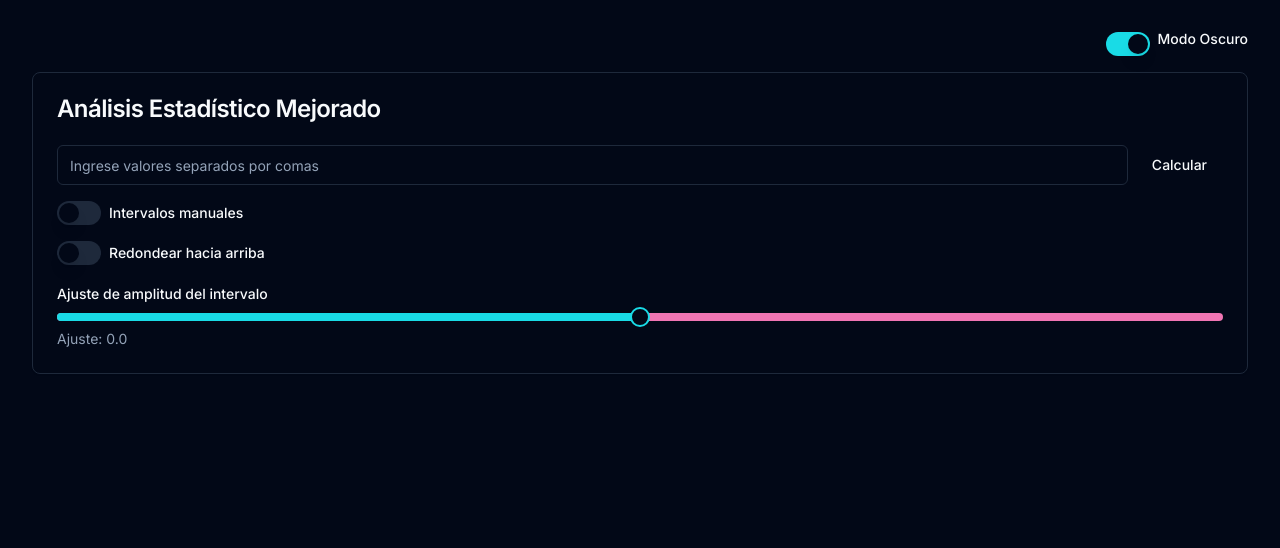
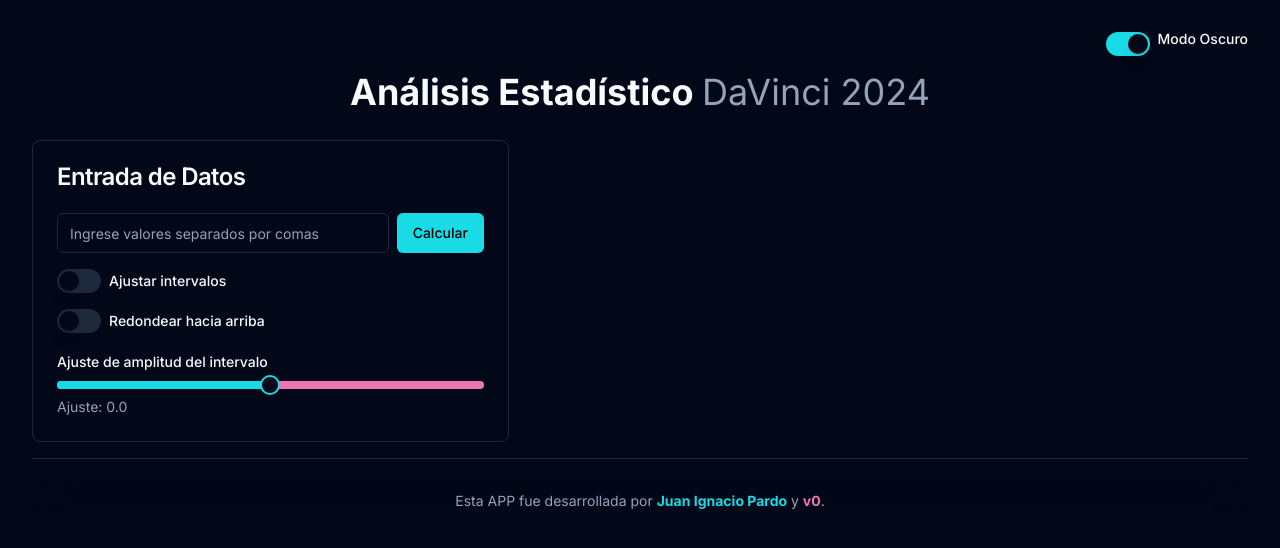
Before and after one commit to JuaniPardo/histograma, a Next.js app: page / in a window 1280 px wide. Shown: the top 548 px of the page. Built offline with nearby package versions, Linux system fonts and the light colour scheme.

Commit message:
Chore: Mas Ajuste de colores

```diff
--- a/app/analisis-estadistico.tsx
+++ b/app/analisis-estadistico.tsx
@@ -1,15 +1,15 @@
 "use client"
 
-import { useState, useEffect } from 'react'
-import { Button } from "@/components/ui/button"
-import { Input } from "@/components/ui/input"
-import { Table, TableBody, TableCell, TableHead, TableHeader, TableRow } from "@/components/ui/table"
-import { Card, CardContent, CardHeader, CardTitle } from "@/components/ui/card"
-import { Slider } from "@/components/ui/slider"
-import { Switch } from "@/components/ui/switch"
-import { Label } from "@/components/ui/label"
-import { BarChart, Bar, XAxis, YAxis, Tooltip, ResponsiveContainer, Line, ComposedChart } from 'recharts'
-import { useTheme } from "next-themes"
+import {useState, useEffect} from 'react'
+import {Button} from "@/components/ui/button"
+import {Input} from "@/components/ui/input"
+import {Table, TableBody, TableCell, TableHead, TableHeader, TableRow} from "@/components/ui/table"
+import {Card, CardContent, CardHeader, CardTitle} from "@/components/ui/card"
+import {Slider} from "@/components/ui/slider"
+import {Switch} from "@/components/ui/switch"
+import {Label} from "@/components/ui/label"
+import {Bar, XAxis, YAxis, Tooltip, ResponsiveContainer, Line, ComposedChart} from 'recharts'
+import {useTheme} from "next-themes"
 
 export default function AnalisisEstadistico() {
     const [inputValues, setInputValues] = useState('')
@@ -18,7 +18,7 @@ export default function AnalisisEstadistico() {
     const [intervalAdjustment, setIntervalAdjustment] = useState(0)
     const [roundUp, setRoundUp] = useState(false)
     const [intervalWidthAdjustment, setIntervalWidthAdjustment] = useState(0)
-    const { theme, setTheme } = useTheme()
+    const {theme, setTheme} = useTheme()
 
     useEffect(() => {
         setTheme('dark')
@@ -40,7 +40,7 @@ export default function AnalisisEstadistico() {
         const n = values.length
 
         const sturgesK = Math.ceil(1 + 3.322 * Math.log10(n))
-        let k = manualIntervals ? Math.max(1, sturgesK + intervalAdjustment) : sturgesK
+        const k = manualIntervals ? Math.max(1, sturgesK + intervalAdjustment) : sturgesK
 
         let intervalWidth = range / k
         intervalWidth += intervalWidthAdjustment
@@ -96,23 +96,29 @@ export default function AnalisisEstadistico() {
         })
     }
 
-    const getPrimaryColor = () => theme === 'dark' ? '#00ffff' : '#ff69b4'
-    const getSecondaryColor = () => theme === 'dark' ? '#ff69b4' : '#00ffff'
+    const getPrimaryColor = () => theme === 'dark' ? '#00c5c5' : '#ff69b4'
+    const getSecondaryColor = () => theme === 'dark' ? '#ff69b4' : '#00c5c5'
 
     return (
-        <div className="container mx-auto p-4 space-y-4">
+        <div className="container mx-auto p-4 space-y-4 min-h-fitn">
             <div className="flex justify-end mb-4">
                 <Switch
                     id="dark-mode"
                     checked={theme === 'dark'}
                     onCheckedChange={(checked) => setTheme(checked ? 'dark' : 'light')}
                 />
-                <Label htmlFor="dark-mode" className="ml-2 text-primary-light dark:text-primary-dark">Modo Oscuro</Label>
+                <Label htmlFor="dark-mode" className="ml-2 text-primary-light dark:text-primary-dark">Modo
+                    Oscuro</Label>
             </div>
+            <h1 className="text-center pb-3 text-4xl font-bold text-primary-light dark:text-primary-dark">Análisis
+                Estadístico <span
+                    className="text-muted-foreground font-normal">DaVinci 2024</span></h1>
+            <div className="grid grid-cols-1 gap-4 md:grid-cols-5">
 
-            <Card>
+                {/* Input Data Card */}
+                <Card className="col-span-1 md:col-span-2">
                     <CardHeader>
-                    <CardTitle className="text-primary-light dark:text-primary-dark">Análisis Estadístico Mejorado</CardTitle>
+                        <CardTitle className="text-primary-light dark:text-primary-dark">Entrada de Datos</CardTitle>
                     </CardHeader>
                     <CardContent>
                         <div className="space-y-4">
@@ -125,7 +131,7 @@ export default function AnalisisEstadistico() {
                                 />
                                 <Button
                                     onClick={calculateStatistics}
-                                className="bg-primary-light text-foreground-light hover:bg-primary-light/90 dark:bg-primary-dark dark:text-foreground-dark dark:hover:bg-primary-dark/90"
+                                    className="text-primary text-black hover:bg-primary-light/90 dark:bg-primary-dark dark:text-foreground-dark dark:hover:bg-primary-dark/90"
                                 >
                                     Calcular
                                 </Button>
@@ -136,11 +142,14 @@ export default function AnalisisEstadistico() {
                                     checked={manualIntervals}
                                     onCheckedChange={setManualIntervals}
                                 />
-                            <Label htmlFor="manual-intervals" className="text-primary-light dark:text-primary-dark">Intervalos manuales</Label>
+                                <Label htmlFor="manual-intervals" className="text-primary-light dark:text-primary-dark">Ajustar
+                                    intervalos</Label>
                             </div>
                             {manualIntervals && results && (
                                 <div className="space-y-2">
-                                <Label htmlFor="interval-adjustment" className="text-primary-light dark:text-primary-dark">Ajuste de intervalos</Label>
+                                    <Label htmlFor="interval-adjustment"
+                                           className="text-primary-light dark:text-primary-dark">Ajuste de
+                                        intervalos</Label>
                                     <Slider
                                         id="interval-adjustment"
                                         min={-5}
@@ -161,10 +170,13 @@ export default function AnalisisEstadistico() {
                                     checked={roundUp}
                                     onCheckedChange={setRoundUp}
                                 />
-                            <Label htmlFor="round-up" className="text-primary-light dark:text-primary-dark">Redondear hacia arriba</Label>
+                                <Label htmlFor="round-up" className="text-primary-light dark:text-primary-dark">Redondear
+                                    hacia arriba</Label>
                             </div>
                             <div className="space-y-2">
-                            <Label htmlFor="interval-width-adjustment" className="text-primary-light dark:text-primary-dark">Ajuste de amplitud del intervalo</Label>
+                                <Label htmlFor="interval-width-adjustment"
+                                       className="text-primary-light dark:text-primary-dark">Ajuste de amplitud del
+                                    intervalo</Label>
                                 <Slider
                                     id="interval-width-adjustment"
                                     min={-5}
@@ -184,20 +196,23 @@ export default function AnalisisEstadistico() {
 
                 {results && (
                     <>
-                    <Card>
+                        {/* Histogram Card */}
+                        <Card className="col-span-1 md:col-span-3">
                             <CardHeader>
-                            <CardTitle className="text-primary-light dark:text-primary-dark">Histograma y Frecuencia Relativa Acumulada</CardTitle>
+                                <CardTitle className="text-primary-light dark:text-primary-dark">Histograma y Frecuencia
+                                    Relativa Acumulada</CardTitle>
                             </CardHeader>
                             <CardContent>
                                 <ResponsiveContainer width="100%" height={400}>
                                     <ComposedChart data={results.intervals}>
-                                    <XAxis dataKey="mark" tickFormatter={(value) => value.toFixed(2)} />
-                                    <YAxis yAxisId="left" />
-                                    <YAxis yAxisId="right" orientation="right" tickFormatter={(value) => `${(value * 100).toFixed(0)}%`} />
+                                        <XAxis dataKey="mark" tickFormatter={(value) => value.toFixed(2)}/>
+                                        <YAxis yAxisId="left"/>
+                                        <YAxis yAxisId="right" orientation="right"
+                                               tickFormatter={(value) => `${(value * 100).toFixed(0)}%`}/>
                                         <Tooltip
                                             labelFormatter={(value) => `Marca de clase: ${Number(value).toFixed(2)}`}
                                             formatter={(value, name) => {
-                                            switch(name) {
+                                                switch (name) {
                                                     case "frequency":
                                                         return [value, "Frecuencia"];
                                                     case "cumulativeRelativeFrequency":
@@ -207,42 +222,56 @@ export default function AnalisisEstadistico() {
                                                 }
                                             }}
                                         />
-                                    <Bar dataKey="frequency" name="Frecuencia" fill={getPrimaryColor()} yAxisId="left" />
-                                    <Line type="monotone" dataKey="cumulativeRelativeFrequency" name="Frecuencia Relativa Acumulada" stroke={getSecondaryColor()} strokeWidth={2} yAxisId="right" />
+                                        <Bar dataKey="frequency" name="Frecuencia" fill={getPrimaryColor()}
+                                             yAxisId="left"/>
+                                        <Line type="monotone" dataKey="cumulativeRelativeFrequency"
+                                              name="Frecuencia Relativa Acumulada" stroke={getSecondaryColor()}
+                                              strokeWidth={3} yAxisId="right"/>
                                     </ComposedChart>
                                 </ResponsiveContainer>
                             </CardContent>
                         </Card>
 
-                    <Card>
+                        {/* Basic Statistics Card */}
+                        <Card className="col-span-1 md:col-span-1">
                             <CardHeader>
-                            <CardTitle className="text-primary-light dark:text-primary-dark">Estadísticas Básicas</CardTitle>
+                                <CardTitle className="text-primary-light dark:text-primary-dark">Estadísticas
+                                    Básicas</CardTitle>
                             </CardHeader>
                             <CardContent>
                                 <Table>
                                     <TableBody>
                                         <TableRow>
-                                        <TableCell className="font-medium text-primary-light dark:text-primary-dark">Mínimo</TableCell>
+                                            <TableCell
+                                                className="font-medium text-primary-light dark:text-primary-dark">Mínimo</TableCell>
                                             <TableCell>{results.min.toFixed(2)}</TableCell>
                                         </TableRow>
                                         <TableRow>
-                                        <TableCell className="font-medium text-primary-light dark:text-primary-dark">Máximo</TableCell>
+                                            <TableCell
+                                                className="font-medium text-primary-light dark:text-primary-dark">Máximo</TableCell>
                                             <TableCell>{results.max.toFixed(2)}</TableCell>
                                         </TableRow>
                                         <TableRow>
-                                        <TableCell className="font-medium text-primary-light dark:text-primary-dark">Rango</TableCell>
+                                            <TableCell
+                                                className="font-medium text-primary-light dark:text-primary-dark">Rango</TableCell>
                                             <TableCell>{results.range.toFixed(2)}</TableCell>
                                         </TableRow>
                                         <TableRow>
-                                        <TableCell className="font-medium text-primary-light dark:text-primary-dark">Cantidad de muestras</TableCell>
+                                            <TableCell
+                                                className="font-medium text-primary-light dark:text-primary-dark">Cantidad
+                                                de muestras</TableCell>
                                             <TableCell>{results.n}</TableCell>
                                         </TableRow>
                                         <TableRow>
-                                        <TableCell className="font-medium text-primary-light dark:text-primary-dark">Número de intervalos</TableCell>
+                                            <TableCell
+                                                className="font-medium text-primary-light dark:text-primary-dark">Número
+                                                de intervalos</TableCell>
                                             <TableCell>{results.k}</TableCell>
                                         </TableRow>
                                         <TableRow>
-                                        <TableCell className="font-medium text-primary-light dark:text-primary-dark">Amplitud del intervalo</TableCell>
+                                            <TableCell
+                                                className="font-medium text-primary-light dark:text-primary-dark">Amplitud
+                                                del intervalo</TableCell>
                                             <TableCell>{results.intervalWidth.toFixed(2)}</TableCell>
                                         </TableRow>
                                     </TableBody>
@@ -250,20 +279,33 @@ export default function AnalisisEstadistico() {
                             </CardContent>
                         </Card>
 
-                    <Card>
+                        {/* Frequency Table Card */}
+                        <Card className="col-span-1 md:col-span-4">
                             <CardHeader>
-                            <CardTitle className="text-primary-light dark:text-primary-dark">Tabla de Frecuencias</CardTitle>
+                                <CardTitle className="text-primary-light dark:text-primary-dark">Tabla de
+                                    Frecuencias</CardTitle>
                             </CardHeader>
                             <CardContent className="overflow-x-auto">
-                            <Table>
+                                <Table className="text-primary-light dark:text-primary-dark">
                                     <TableHeader>
                                         <TableRow>
-                                        <TableHead className="text-primary-light dark:text-primary-dark">Intervalo</TableHead>
-                                        <TableHead className="text-primary-light dark:text-primary-dark">Marca de Clase</TableHead>
-                                        <TableHead className="text-primary-light dark:text-primary-dark">Frecuencia Absoluta</TableHead>
-                                        <TableHead className="text-primary-light dark:text-primary-dark">Frecuencia Relativa</TableHead>
-                                        <TableHead className="text-primary-light dark:text-primary-dark">Frecuencia Acumulada</TableHead>
-                                        <TableHead className="text-primary-light dark:text-primary-dark">Frecuencia Relativa Acumulada</TableHead>
+                                            <TableHead
+                                                className="text-primary-light dark:text-primary-dark">Intervalo</TableHead>
+                                            <TableHead className="text-primary-light dark:text-primary-dark">
+                                                Marca de Clase
+                                            </TableHead>
+                                            <TableHead className="text-primary-light dark:text-primary-dark">
+                                                Frecuencia Absoluta
+                                            </TableHead>
+                                            <TableHead className="text-primary-light dark:text-primary-dark">
+                                                Frecuencia Relativa
+                                            </TableHead>
+                                            <TableHead className="text-primary-light dark:text-primary-dark">
+                                                Frecuencia Acumulada
+                                            </TableHead>
+                                            <TableHead className="text-primary-light dark:text-primary-dark">
+                                                Frecuencia Rel. Ac.
+                                            </TableHead>
                                         </TableRow>
                                     </TableHeader>
                                     <TableBody>
@@ -281,8 +323,20 @@ export default function AnalisisEstadistico() {
                                 </Table>
                             </CardContent>
                         </Card>
+
+
                     </>
                 )}
             </div>
+            {/* Footer. Float to the bottom of the page. */}
+            <hr/>
+            <div className="text-center text-sm text-muted-foreground mt-auto pt-4 backdrop-blur-xl">
+                Esta APP fue desarrollada por <a href="https://github.com/JuaniPardo" target="_blank" rel="noreferrer"
+                                                 className="text-primary font-bold">Juan Ignacio Pardo</a> y <a
+                href="https://v0.dev/chat" target="_blank" rel="noreferrer" className="text-secondary font-bold">v0</a>.
+            </div>
+
+
+        </div>
     )
 }
```
Lines whose indentation alone changed are shown as unchanged.
